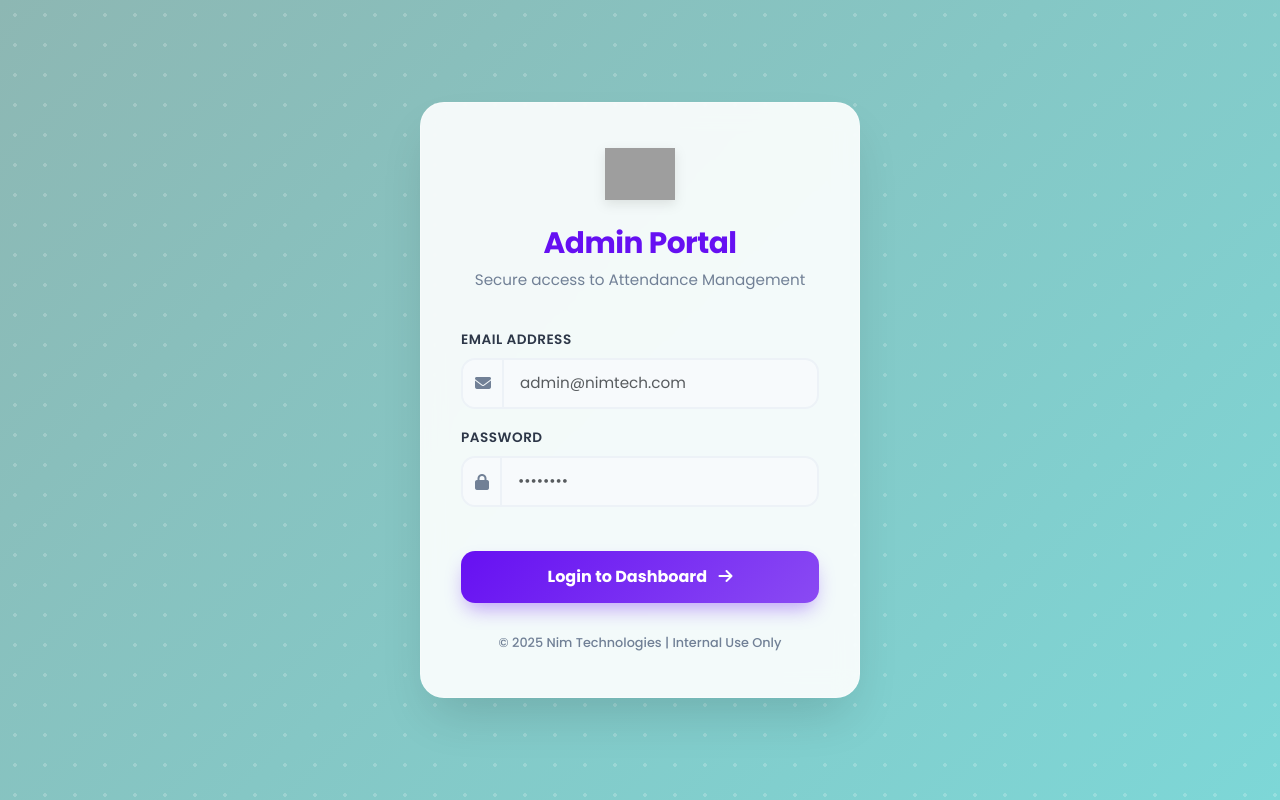
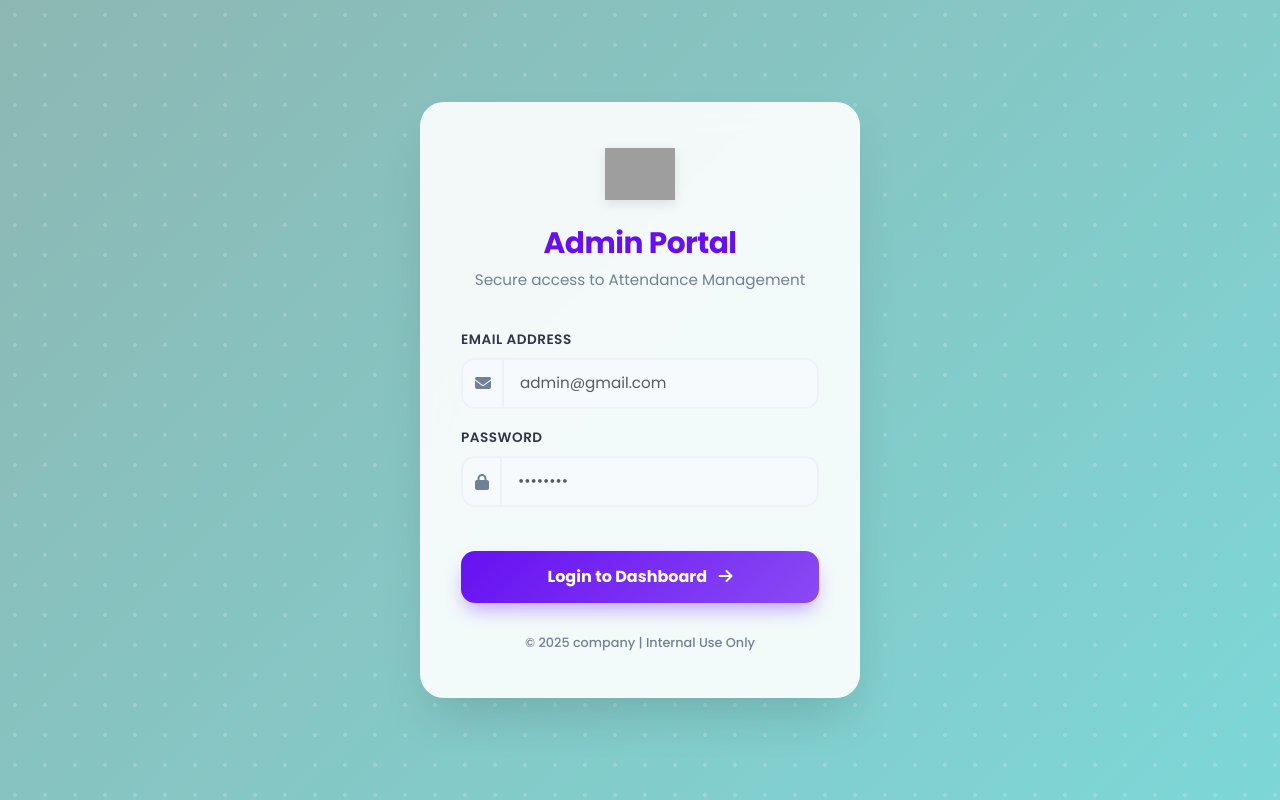
Before and after one commit to Saikumars278/smart-attendance-backend, a Django app: page / in a window 1280 px wide. Run offline with Django 4.2, Linux system fonts and the light colour scheme; grey boxes are pictures that could not be loaded.

Commit message:
Updated project changes

```diff
--- a/Attendanceapp/templates/Employeemanagement.html
+++ b/Attendanceapp/templates/Employeemanagement.html
@@ -1,7 +1,7 @@
 {% extends 'base.html' %}
 {% load static %}
 
-{% block title %}Nim Technologies - Employee Management{% endblock %}
+{% block title %}Company - Employee Management{% endblock %}
 
 {% block extra_css %}
 <link href="https://fonts.googleapis.com/css2?family=Poppins:wght@400;500;600;700;800&display=swap" rel="stylesheet">
--- a/Attendanceapp/templates/Report.html
+++ b/Attendanceapp/templates/Report.html
@@ -1,7 +1,7 @@
 {% extends 'base.html' %}
 {% load static %}
 
-{% block title %}Attendance Report - Nim Technologies{% endblock %}
+{% block title %}Attendance Report - Company Technologies{% endblock %}
 
 {% block extra_css %}
 <style>
--- a/Attendanceapp/templates/add_employee.html
+++ b/Attendanceapp/templates/add_employee.html
@@ -240,7 +240,7 @@
                 </div>
                 <div class="col-md-6">
                     <label class="form-label">Email Address</label>
-                    <input type="email" name="email" class="form-control" placeholder="name@nimtechnologies.com" required>
+                    <input type="email" name="email" class="form-control" placeholder="name@company.com" required>
                 </div>
                 <div class="col-md-6">
                     <label class="form-label">Phone Number</label>
--- a/Attendanceapp/templates/admin_notifications.html
+++ b/Attendanceapp/templates/admin_notifications.html
@@ -1,7 +1,7 @@
 {% extends 'base.html' %}
 {% load static %}
 
-{% block title %}Send Notification - Nim Technologies{% endblock %}
+{% block title %}Send Notification - Company{% endblock %}
 
 {% block extra_css %}
 <link href="https://fonts.googleapis.com/css2?family=Poppins:wght@400;500;600;700;800&display=swap" rel="stylesheet">
@@ -124,7 +124,7 @@
 
         <header class="card-header-styled">
             <h1>Notification Center</h1>
-            <p>Compose official messages for Nim Technologies</p>
+            <p>Compose official messages for Company</p>
         </header>
 
         {% if messages %}
--- a/Attendanceapp/templates/base.html
+++ b/Attendanceapp/templates/base.html
@@ -4,7 +4,7 @@
 <head>
     <meta charset="UTF-8">
     <meta name="viewport" content="width=device-width, initial-scale=1.0">
-    <title>{% block title %}Nim Technologies{% endblock %}</title>
+    <title>{% block title %}Company{% endblock %}</title>
     <!-- Google Fonts -->
     <link href="https://fonts.googleapis.com/css2?family=Poppins:wght@300;400;500;600;700&display=swap" rel="stylesheet">
     <link rel="stylesheet" href="https://cdn.jsdelivr.net/npm/bootstrap-icons@1.11.3/font/bootstrap-icons.css" />
@@ -133,7 +133,7 @@
     <!-- Modern Navbar -->
     <nav class="navbar navbar-expand-lg sticky-top">
         <div class="container-fluid">
-            <a class="navbar-brand" href="{% url 'home_page' %}">Nim Technologies</a>
+            <a class="navbar-brand" href="{% url 'home_page' %}">Company</a>
             <button class="navbar-toggler border-0" type="button" data-bs-toggle="collapse" data-bs-target="#navbarNav">
                 <i class="bi bi-list fs-2 text-dark"></i>
             </button>
--- a/Attendanceapp/templates/home.html
+++ b/Attendanceapp/templates/home.html
@@ -1,7 +1,7 @@
 {% extends 'base.html' %}
 {% load static %}
 
-{% block title %}Admin Attendance Dashboard - Nim Technologies{% endblock %}
+{% block title %}Admin Attendance Dashboard - company Technologies{% endblock %}
 
 {% block extra_css %}
 <link href="https://fonts.googleapis.com/css2?family=Poppins:wght@400;500;600;700;800&display=swap" rel="stylesheet">
--- a/Attendanceapp/templates/login.html
+++ b/Attendanceapp/templates/login.html
@@ -4,7 +4,7 @@
 <head>
     <meta charset="UTF-8">
     <meta name="viewport" content="width=device-width, initial-scale=1.0">
-    <title>Nim Technologies - Admin Portal Login</title>
+    <title>Company - Admin Portal Login</title>
     <!-- Google Fonts -->
     <link href="https://fonts.googleapis.com/css2?family=Poppins:wght@300;400;500;600;700&display=swap" rel="stylesheet">
     <!-- Bootstrap & FontAwesome -->
@@ -185,7 +185,7 @@
 
     <div class="login-card text-center">
         <!-- Logo -->
-        <img src="/static/images/logo.png" alt="Nim Technologies" class="brand-logo" onerror="this.src='https://cdn-icons-png.flaticon.com/512/3135/3135715.png'">
+        <img src="/static/images/logo.png" alt="company Technologies" class="brand-logo" onerror="this.src='https://cdn-icons-png.flaticon.com/512/3135/3135715.png'">
 
         <h2>Admin Portal</h2>
         <p class="subtitle">Secure access to Attendance Management</p>
@@ -206,7 +206,7 @@
                 <label class="form-label" for="username">Email Address</label>
                 <div class="input-group">
                     <span class="input-group-text"><i class="fas fa-envelope"></i></span>
-                    <input type="email" name="username" class="form-control" id="username" placeholder="admin@nimtech.com" required>
+                    <input type="email" name="username" class="form-control" id="username" placeholder="admin@gmail.com" required>
                 </div>
             </div>
 
@@ -226,7 +226,7 @@
         </form>
 
         <div class="footer-text">
-            &copy; 2025 Nim Technologies | Internal Use Only
+            &copy; 2025 company | Internal Use Only
         </div>
     </div>
 
--- a/Attendanceapp/templates/permission_approval.html
+++ b/Attendanceapp/templates/permission_approval.html
@@ -1,7 +1,7 @@
 {% extends 'base.html' %}
 {% load static %}
 
-{% block title %}Permission Approvals - Nim Technologies{% endblock %}
+{% block title %}Permission Approvals - company Technologies{% endblock %}
 
 {% block extra_css %}
 <link href="https://fonts.googleapis.com/css2?family=Poppins:wght@400;500;600;700;800&display=swap" rel="stylesheet">
--- a/Attendanceback/settings.py
+++ b/Attendanceback/settings.py
@@ -160,8 +160,8 @@
 # Open https://maps.app.goo.gl/tPShGypWLgSoiEpm8 in your browser,
 # look at the URL bar for @lat,lng and fill in the values below.
 # -----------------------------------------------------------------------------------
-OFFICE_LATITUDE = 8.1631162   # Nim Technologies, Tirunelveli
-OFFICE_LONGITUDE = 77.4108498  # Nim Technologies, Tirunelveli
+OFFICE_LATITUDE = 8.1631162   # company Technologies, Tirunelveli
+OFFICE_LONGITUDE = 77.4108498  # company Technologies, Tirunelveli
 GEOFENCE_RADIUS_METERS = 10000  # Increased for local testing
 
 # -----------------------------------------------------------------------------------
```
